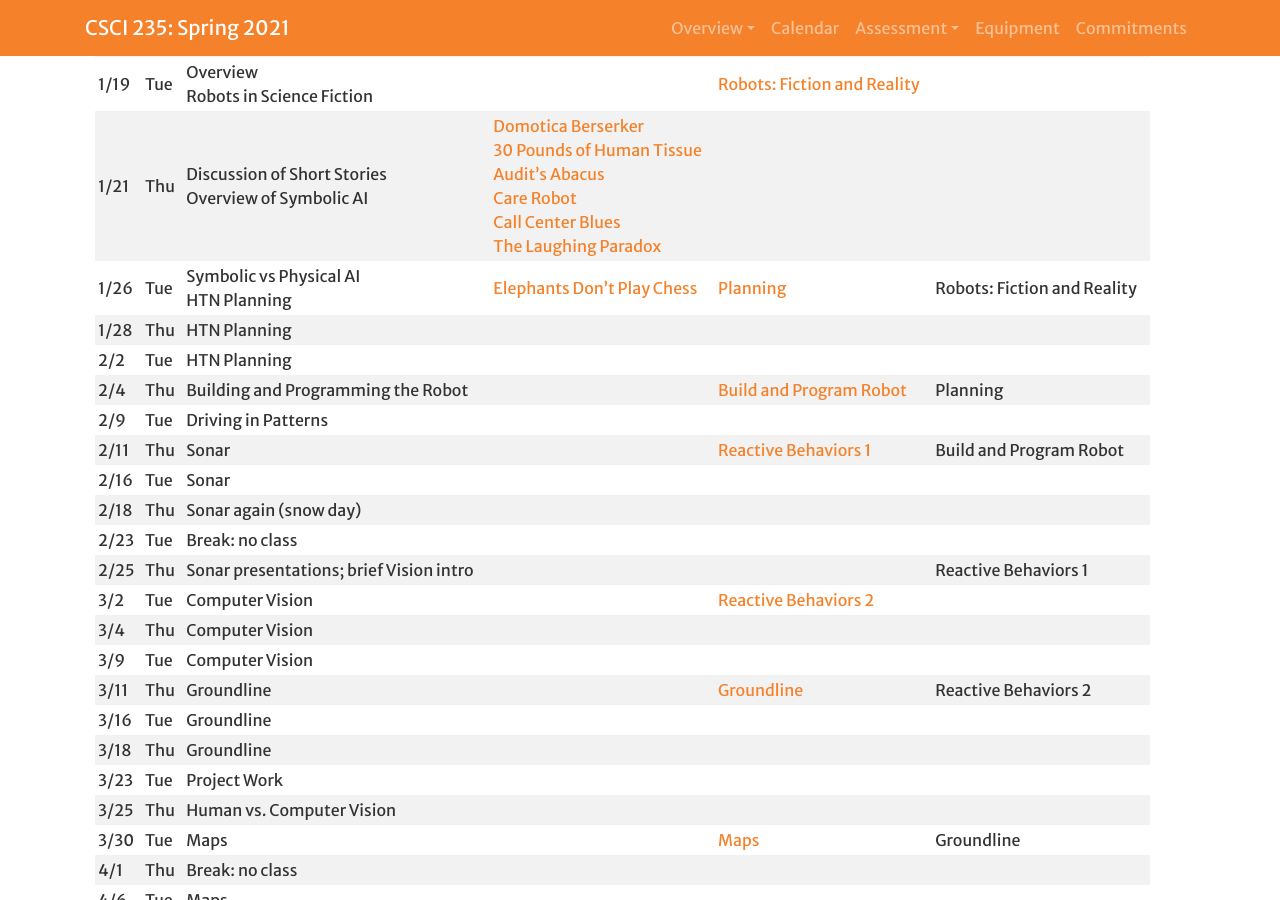
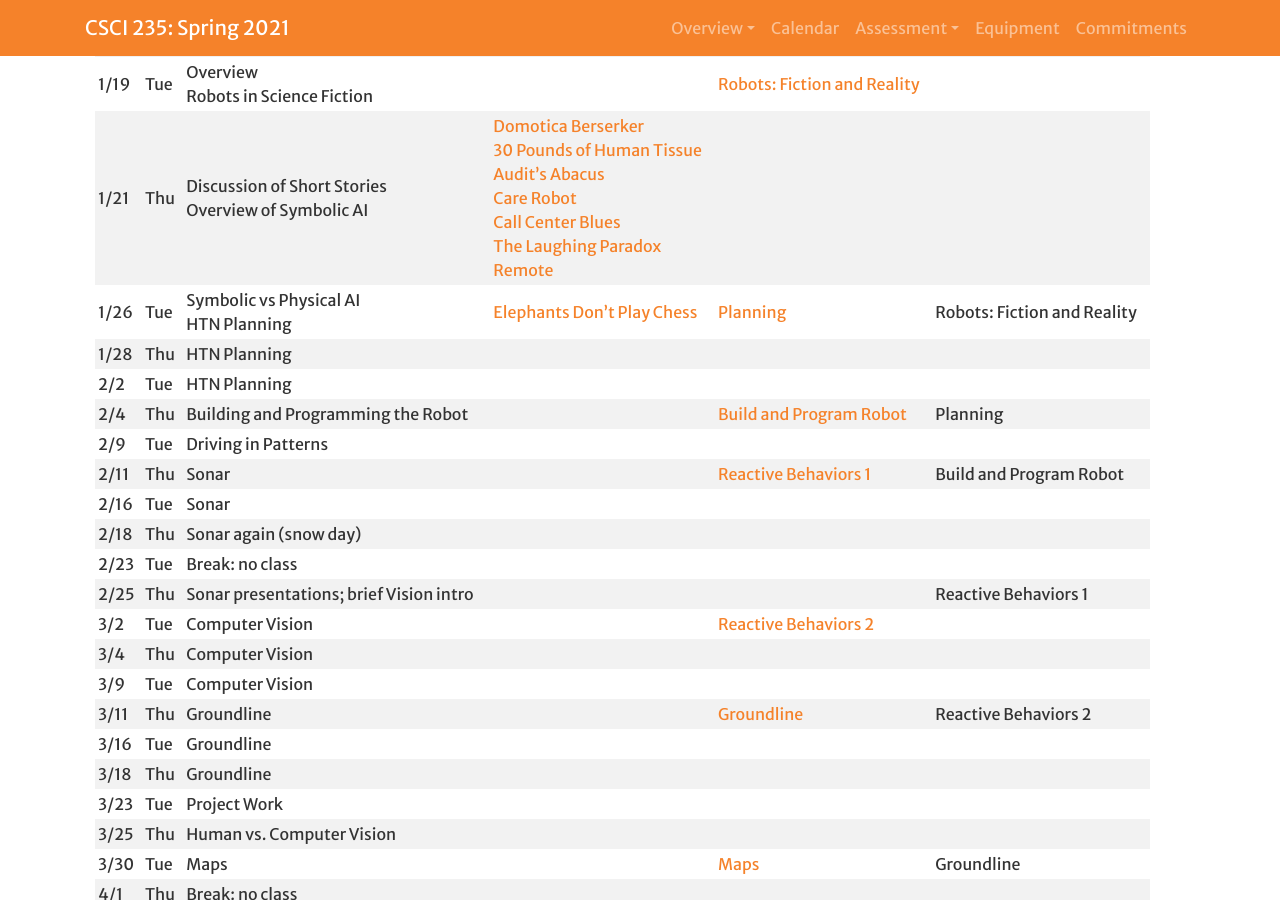
Before and after one commit to Hendrix-CS/csci235, a Jekyll site: the page built from index.md, in a window 1280 px wide and 900 px high, scrolled down 1213 px. Built offline with Jekyll 4.4.1, drawn with Linux system fonts in a browser that asks for light colours; a script that is not in the unit is left out; our own code applies the rules of GitHub Pages for plain Markdown files.

Commit message:
Added the Remote short story to the list.

```diff
--- a/index.md
+++ b/index.md
@@ -34,7 +34,7 @@
 |Date|Day|Topic/Activity|Reading|Assigned|Due|
 | --- | --- | --- | --- | --- | --- |
 | 1/19 | Tue | Overview<br>Robots in Science Fiction |  | [Robots: Fiction and Reality]({{site.baseurl}}/projects/robots_sci_fi.html) |  |
-| 1/21 | Thu | Discussion of Short Stories<br>Overview of Symbolic AI | [Domotica Berserker](https://dailysciencefiction.com/science-fiction/robots-and-computers/paul-g-di-filippo/domotica-berserker)<br>[30 Pounds of Human Tissue](https://dailysciencefiction.com/science-fiction/robots-and-computers/jennifer-campbell-hicks/30-pounds-of-human-tissue)<br>[Audit's Abacus](https://dailysciencefiction.com/science-fiction/robots-and-computers/robert-bagnall/audits-abacus)<br>[Care Robot](https://dailysciencefiction.com/science-fiction/robots-and-computers/eric-s-fomley/care-robot)<br>[Call Center Blues](https://dailysciencefiction.com/science-fiction/robots-and-computers/carrie-cuinn/call-center-blues)<br>[The Laughing Paradox](https://dailysciencefiction.com/science-fiction/robots-and-computers/dylan-otto-krider/the-laughing-paradox) |  |  |
+| 1/21 | Thu | Discussion of Short Stories<br>Overview of Symbolic AI | [Domotica Berserker](https://dailysciencefiction.com/science-fiction/robots-and-computers/paul-g-di-filippo/domotica-berserker)<br>[30 Pounds of Human Tissue](https://dailysciencefiction.com/science-fiction/robots-and-computers/jennifer-campbell-hicks/30-pounds-of-human-tissue)<br>[Audit's Abacus](https://dailysciencefiction.com/science-fiction/robots-and-computers/robert-bagnall/audits-abacus)<br>[Care Robot](https://dailysciencefiction.com/science-fiction/robots-and-computers/eric-s-fomley/care-robot)<br>[Call Center Blues](https://dailysciencefiction.com/science-fiction/robots-and-computers/carrie-cuinn/call-center-blues)<br>[The Laughing Paradox](https://dailysciencefiction.com/science-fiction/robots-and-computers/dylan-otto-krider/the-laughing-paradox)<br>[Remote](https://dailysciencefiction.com/science-fiction/virtual-reality/kaoru-sakasaki-translated-by-toshiya-kamei/remote) |  |  |
 | 1/26 | Tue | Symbolic vs Physical AI<br>HTN Planning | [Elephants Don't Play Chess]({{site.baseurl}}/readings/Brooks1990.pdf) | [Planning]({{site.baseurl}}/projects/planning.html) | Robots: Fiction and Reality |
 | 1/28 | Thu | HTN Planning |  |  |  |
 | 2/2 | Tue | HTN Planning |  |  |  |
```
